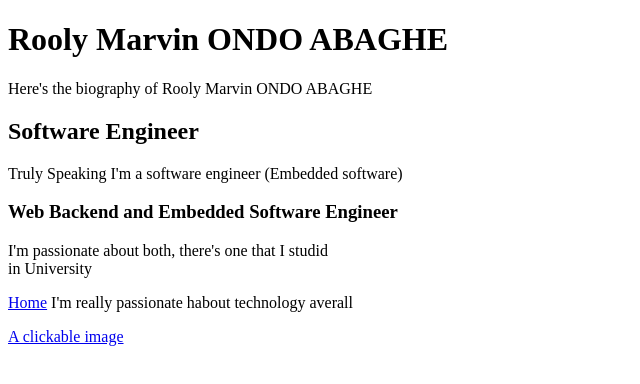
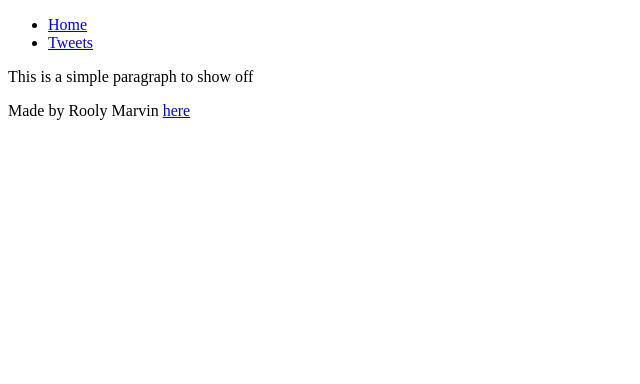
Before and after one commit to LeeMarvin94/My_First_Portfolio, a plain HTML site: page html_basic/index.html in a window 1280 px wide. Shown: the whole page, without its empty margins (0-640 px from the left). Drawn offline with Linux system fonts and the light colour scheme.

Commit message:
Fixing errors in task 3

```diff
--- a/html_basic/index.html
+++ b/html_basic/index.html
@@ -1,37 +1,35 @@
 <!DOCTYPE html>
 <html lang="en">
 <head>
-    <meta charset="UTF-8">
-    <meta name="viewport" content="width=device-width, initial-scale=1.0">
-    <title>Document</title>
+  <meta charset="UTF-8">
+  <meta name="viewport" content="width=device-width, initial-scale=1.0">
+  <title>Document</title>
 </head>
 
 <body>
-  <h1>Rooly Marvin ONDO ABAGHE</h1>
-  <p>
-    Here's the biography of Rooly Marvin ONDO ABAGHE
-  </p>
+  <header>
+    <ul>
+      <li><a href="index.html">Home</a></li>
+      <li> <a href="tweets.html" target="_blank">Tweets</a></li>
+    </ul>
 
-  <h2>Software Engineer</h2>
+  </header>
 
-  <p>
-    Truly Speaking I'm a software engineer (Embedded software)
+  <main>
+    <article>
 
-  </p>
+    </article>
 
-  <h3>Web Backend and Embedded Software Engineer</h3>
+    <aside>
+      <p>This is a simple paragraph to show off</p>
+    </aside>
 
-  <p>
-    I'm passionate about both, there's one that I studid <br>
-    in University
+  </main>
 
-  </p>
+  <footer>
+    <p>Made by Rooly Marvin <a href="https://www.linkedin.com/in/roolymarvin/"> here</a></p>
+  </footer>
 
-  <p>
-     <a href="tweets.html">Home</a>
-    I'm really passionate habout technology averall
-  </p>
-    <a href="https://i.ibb.co/gTDZZT8/ALX-Logo-07.png">A clickable image</a>
 </body>
 
 </html>
```
Also changed, not shown: html_basic/tweets.html (+13 -5 lines).
